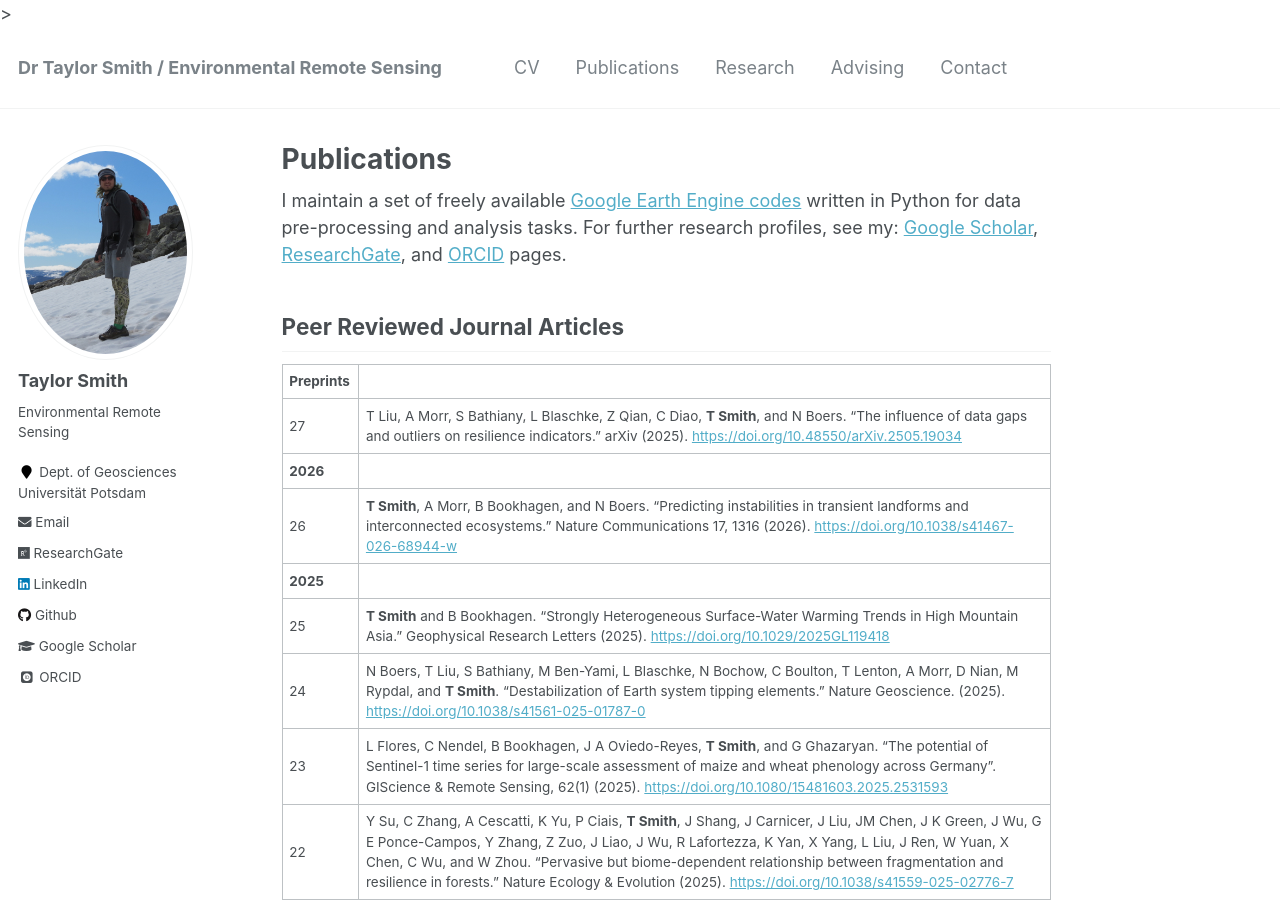
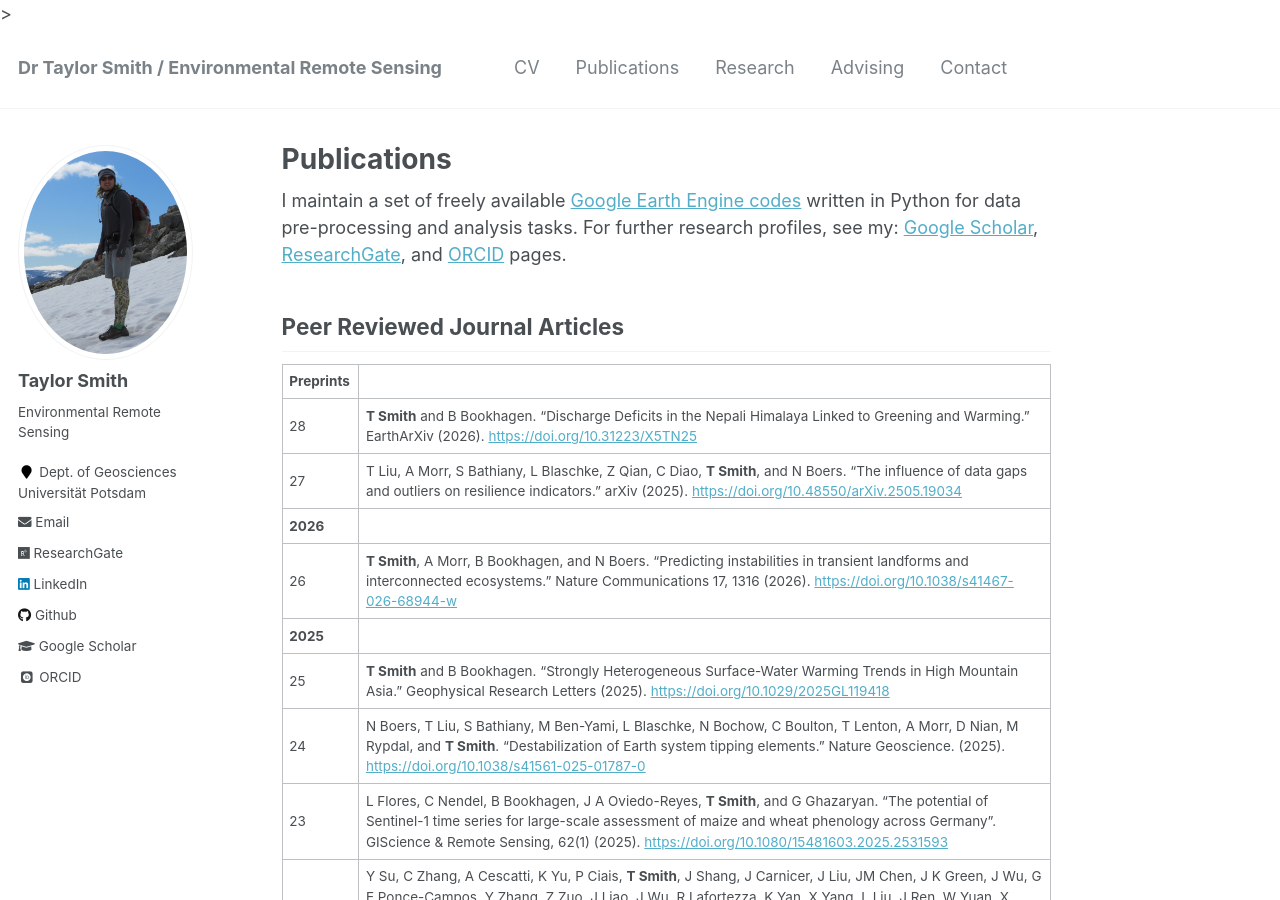
Before and after one commit to tasmi/tasmi.github.io, a Jekyll site: the page built from _pages/publications.md, in a window 1280 px wide and 900 px high. Built offline with Jekyll 4.4.1, drawn with Linux system fonts in a browser that asks for light colours; some web fonts are replaced.

Commit message:
Update publications.md

```diff
--- a/_pages/publications.md
+++ b/_pages/publications.md
@@ -10,6 +10,7 @@ I maintain a set of freely available [Google Earth Engine codes](https://github.
 ## Peer Reviewed Journal Articles
 
 | **Preprints**
+28 | **T Smith** and B Bookhagen. "Discharge Deficits in the Nepali Himalaya Linked to Greening and Warming." EarthArXiv (2026). [https://doi.org/10.31223/X5TN25](https://doi.org/10.31223/X5TN25)
 27 | T Liu, A Morr, S Bathiany, L Blaschke, Z Qian, C Diao, **T Smith**, and N Boers. "The influence of data gaps and outliers on resilience indicators." arXiv (2025). [https://doi.org/10.48550/arXiv.2505.19034](https://doi.org/10.48550/arXiv.2505.19034)
 | **2026**
 26 | **T Smith**, A Morr, B Bookhagen, and N Boers. "Predicting instabilities in transient landforms and interconnected ecosystems." Nature Communications 17, 1316 (2026). [https://doi.org/10.1038/s41467-026-68944-w](https://doi.org/10.1038/s41467-026-68944-w)
```
